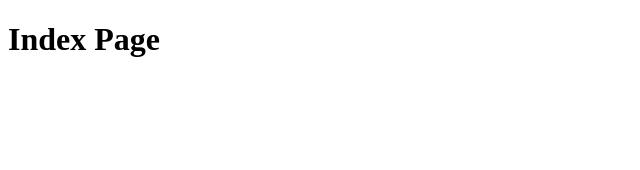
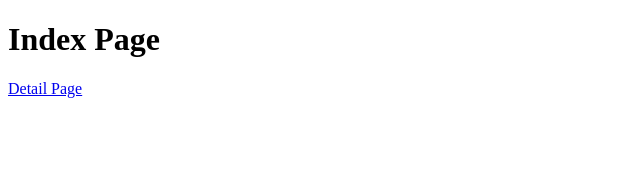
Before and after one commit to kakajun/nuxt3-test, a Nuxt app: page / in a window 1280 px wide. Shown: the top 170 px of the page, without its empty margins (0-640 px from the left). Built offline with nearby package versions, Linux system fonts and the light colour scheme.

Commit message:
3 files modified

```diff
--- a/app.vue
+++ b/app.vue
@@ -1,6 +1,5 @@
 <template>
   <div>
-    <!-- <NuxtWelcome /> -->
     <NuxtPage />
   </div>
 </template>
--- a/pages/detail.vue
+++ b/pages/detail.vue
@@ -1 +1,5 @@
-<NuxtLink to="/detail">Detail Page</NuxtLink>
+<template>
+  <div>
+    <h1>detail</h1>
+  </div>
+</template>
--- a/pages/index.vue
+++ b/pages/index.vue
@@ -1,5 +1,6 @@
 <template>
   <div>
     <h1>Index Page</h1>
+    <NuxtLink to="/detail">Detail Page</NuxtLink>
   </div>
 </template>
```
